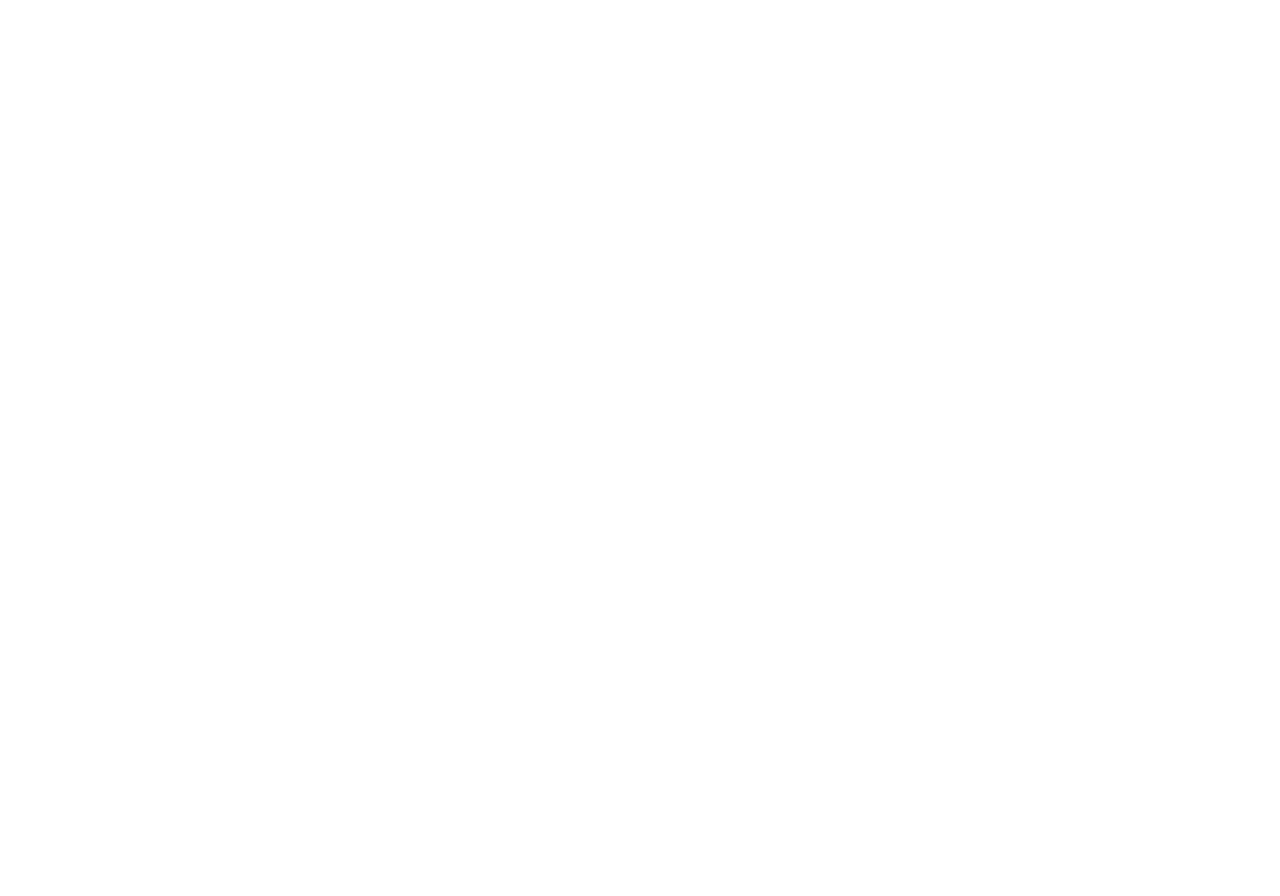
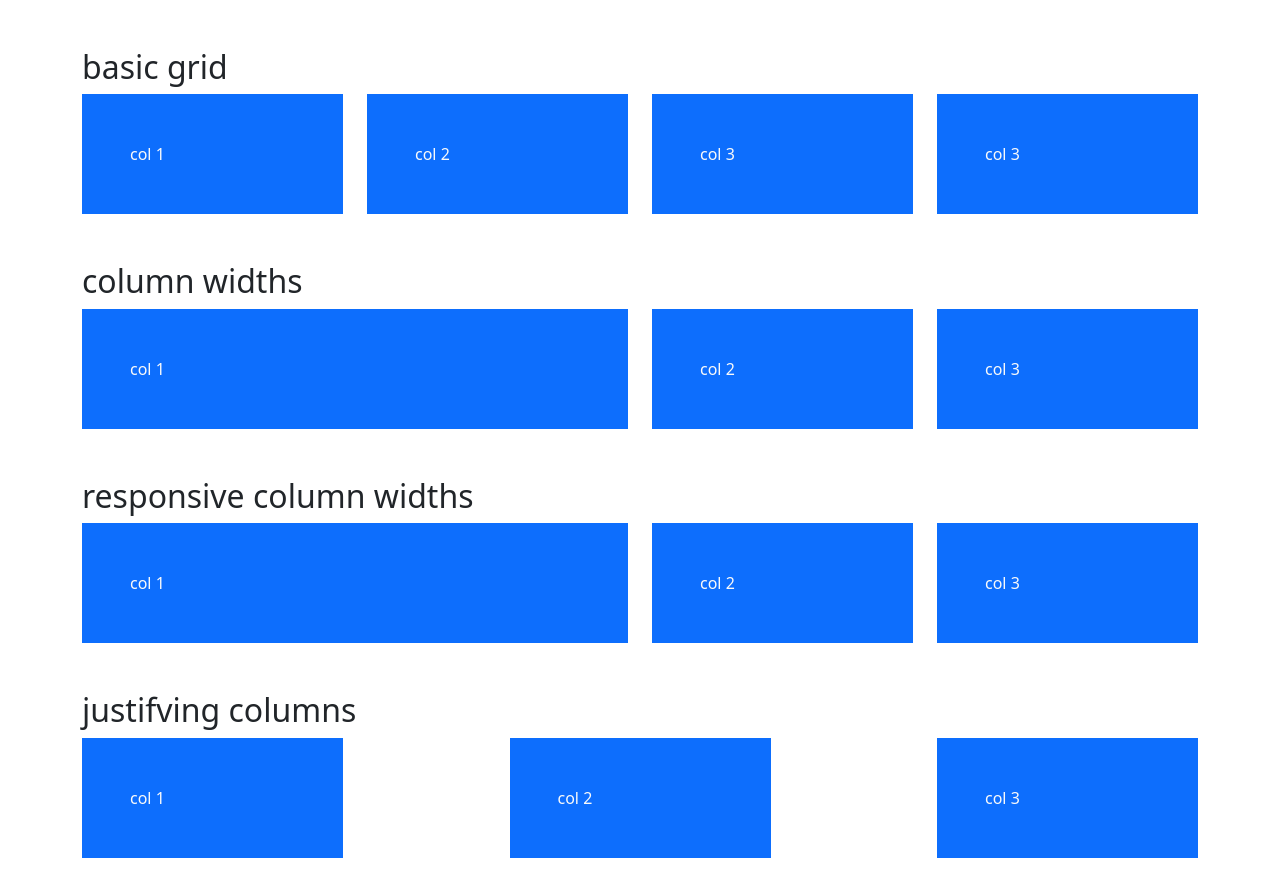
Before and after one commit to HeyFei/Bootstrap5-Crash-Course, a plain HTML site: page index.html in a window 1280 px wide. Before the commit the page ends 800 px from the top, so only its background shows below. Drawn offline with nearby package versions, Linux system fonts and the light colour scheme.

Commit message:
grid-layout part1 code

```diff
--- a/index.html
+++ b/index.html
@@ -10,7 +10,71 @@
 
 <body>
 
+    <div class="container-lg my-5">
+        <h2>basic grid</h2>
+        <div class="row">
+            <div class="col">
+                <div class="p-5 bg-primary text-light">col 1</div>
+            </div>
+            <div class="col">
+                <div class="p-5 bg-primary text-light">col 2</div>
+            </div>
+            <div class="col">
+                <div class="p-5 bg-primary text-light">col 3</div>
+            </div>
+            <div class="col">
+                <div class="p-5 bg-primary text-light">col 3</div>
+            </div>
+        </div>
+    </div>
 
+    <div class="container-lg my-5">
+        <h2>column widths</h2>
+        <!-- the width of the whole row is 12 columns -->
+        <div class="row">
+            <div class="col-6">
+                <div class="p-5 bg-primary text-light">col 1</div>
+            </div>
+            <div class="col-3">
+                <div class="p-5 bg-primary text-light">col 2</div>
+            </div>
+            <div class="col-3">
+                <div class="p-5 bg-primary text-light">col 3</div>
+            </div>
+        </div>
+    </div>
+
+    <div class="container-lg my-5">
+        <h2>responsive column widths</h2>
+        <!-- 12 is the default to begin with. when small screen is sm-4, when large screen is lg-6  -->
+        <div class="row">
+            <div class="col-sm-4 col-lg-6">
+                <div class="p-5 bg-primary text-light">col 1</div>
+            </div>
+            <div class="col-sm-4 col-lg-3">
+                <div class="p-5 bg-primary text-light">col 2</div>
+            </div>
+            <div class="col-sm-4 col-lg-3">
+                <div class="p-5 bg-primary text-light">col 3</div>
+            </div>
+        </div>
+    </div>
+
+    <div class="container-lg my-5">
+        <h2>justifving columns</h2>
+        <!-- justify-content-start/center/end/between -->
+        <div class="row justify-content-between">
+            <div class="col-md-3">
+                <div class="p-5 bg-primary text-light">col 1</div>
+            </div>
+            <div class="col-md-3">
+                <div class="p-5 bg-primary text-light">col 2</div>
+            </div>
+            <div class="col-md-3">
+                <div class="p-5 bg-primary text-light">col 3</div>
+            </div>
+        </div>
+    </div>
 
     <script src="https://cdn.jsdelivr.net/npm/bootstrap@5.3.2/dist/js/bootstrap.bundle.min.js"
         integrity="sha384-C6RzsynM9kWDrMNeT87bh95OGNyZPhcTNXj1NW7RuBCsyN/o0jlpcV8Qyq46cDfL"
```
